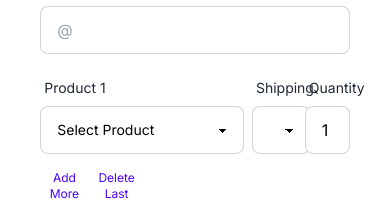
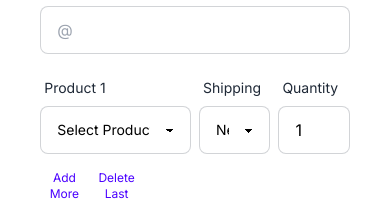
Before and after one commit to scs03/ThryftShip, a Next.js app: page / in a window 390 px wide. Shown: the part 442-646 px from the top of the page. Built offline with nearby package versions, Linux system fonts and the light colour scheme.

Commit message:
mobile display issue

```diff
--- a/app/components/form.tsx
+++ b/app/components/form.tsx
@@ -255,7 +255,7 @@
 
           {formData.products.map((product, index) => (
             <div key={index} className="grid grid-cols-12 gap-2">
-              <div className="form-control mb-4 col-span-8">
+              <div className="form-control mb-4 col-span-6 md:col-span-8">
                 <label className="label">
                   <span className="label-text">Product {index + 1}</span>
                 </label>
@@ -276,7 +276,7 @@
                   <span className="text-red-500">{errors[`product-${index}`]}</span>
                 )}
               </div>
-              <div className="form-control mb-4 col-span-2">
+              <div className="form-control mb-4 col-span-3 md:col-span-2">
                 <label className="label">
                   <span className="label-text">Shipping</span>
                 </label>
@@ -294,7 +294,7 @@
                   <span className="text-red-500">{errors[`shippingStyle-${index}`]}</span>
                 )}
               </div>
-              <div className="form-control mb-4 col-span-2">
+              <div className="form-control mb-4 col-span-3 md:col-span-2">
                 <label className="label">
                   <span className="label-text">Quantity</span>
                 </label>
--- a/app/components/ordersummary.tsx
+++ b/app/components/ordersummary.tsx
@@ -99,7 +99,7 @@
             </div>
           </div>
         </div>
-        <div className=" bg-red-100 max-w-max max-h-max md:flex bottom-0 md:bottom-4 md:right-4 mt-6 pt-4 flex-col fixed items-center justify-center z-50">
+        <div className=" hidden max-w-max max-h-max md:flex bottom-0 md:bottom-4 md:right-4 mt-6 pt-4 flex-col fixed items-center justify-center z-50">
             <img className="w-1 md:w-12" src="./assets/cubeLogo.svg" alt="Flying Package" />
             <p className="text-gray-500 text-xs md:text-sm">powered by Thryft Ship</p>
         </div>
```
